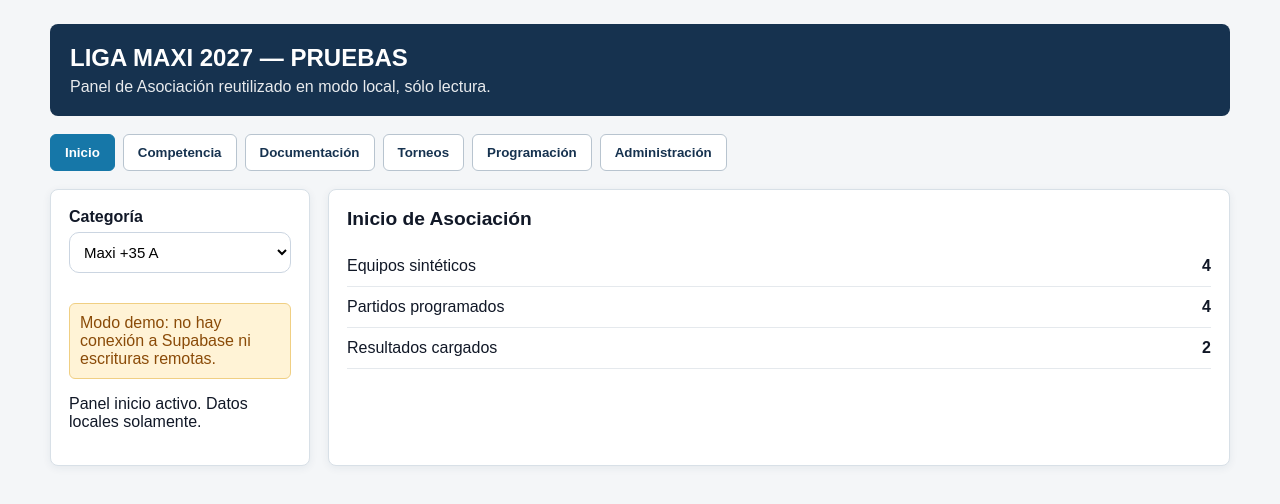
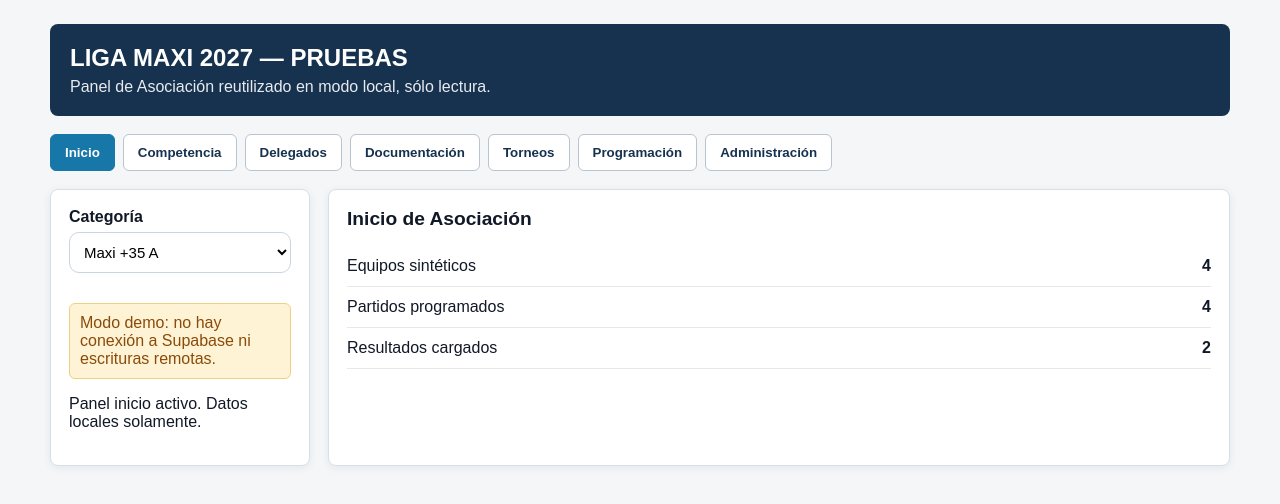
Before and after one commit to nahuelacuna983-hash/liga-maxi, a plain HTML site: page demo_asociacion_2027.html in a window 1280 px wide. Drawn offline with Linux system fonts and the light colour scheme.

Commit message:
feat: add isolated delegate workflow

```diff
--- a/demo_asociacion_2027.html
+++ b/demo_asociacion_2027.html
@@ -21,12 +21,13 @@
   <main class="assoc-demo" data-association-demo="2027">
     <header class="assoc-head"><h1>LIGA MAXI 2027 — PRUEBAS</h1><p>Panel de Asociación reutilizado en modo local, sólo lectura.</p></header>
     <nav class="assoc-nav" aria-label="Panel Asociación">
-      <button data-panel="inicio" aria-selected="true">Inicio</button><button data-panel="competencia" aria-selected="false">Competencia</button><button data-panel="documentacion" aria-selected="false">Documentación</button><button data-panel="torneos" aria-selected="false">Torneos</button><button data-panel="programacion" aria-selected="false">Programación</button><button data-panel="administracion" aria-selected="false">Administración</button>
+      <button data-panel="inicio" aria-selected="true">Inicio</button><button data-panel="competencia" aria-selected="false">Competencia</button><button data-panel="delegados" aria-selected="false">Delegados</button><button data-panel="documentacion" aria-selected="false">Documentación</button><button data-panel="torneos" aria-selected="false">Torneos</button><button data-panel="programacion" aria-selected="false">Programación</button><button data-panel="administracion" aria-selected="false">Administración</button>
     </nav>
     <div class="assoc-layout">
       <aside class="assoc-card"><label for="assoc-category">Categoría</label><select id="assoc-category"><option>Maxi +35 A</option><option>Maxi +35 B</option></select><p class="readonly">Modo demo: no hay conexión a Supabase ni escrituras remotas.</p><p id="assoc-status" role="status">Panel Inicio activo.</p></aside>
       <section id="panel-inicio" class="assoc-card assoc-panel"><h2>Inicio de Asociación</h2><div class="assoc-row"><span>Equipos sintéticos</span><strong>4</strong></div><div class="assoc-row"><span>Partidos programados</span><strong>4</strong></div><div class="assoc-row"><span>Resultados cargados</span><strong>2</strong></div></section>
       <section id="panel-competencia" class="assoc-card assoc-panel" hidden><h2>Competencia</h2><label for="fixture-category">Categoría de prueba</label><select id="fixture-category"><option value="maxi-a">Maxi +35 A</option><option value="maxi-b">Maxi +35 B</option></select><label for="fixture-start">Inicio</label><input id="fixture-start" type="date" value="2027-04-05"><label for="fixture-day">Día de juego</label><select id="fixture-day"><option value="0">Domingo</option><option value="3">Miércoles</option><option value="6">Sábado</option></select><label for="fixture-wheels">Ruedas</label><select id="fixture-wheels"><option value="1">1 rueda</option><option value="2">2 ruedas</option></select><label for="fixture-blocked">Fechas bloqueadas</label><input id="fixture-blocked" value="2027-04-12"><div id="assoc-teams"></div><button id="generate-fixture" type="button">Generar fixture de prueba</button><div id="assoc-competition"></div><button class="disabled-action" disabled>Guardar corrección</button></section>
+      <section id="panel-delegados" class="assoc-card assoc-panel" hidden><h2>Delegados de prueba</h2><p class="readonly">Simulación local: este filtro no reemplaza Auth/RLS.</p><label for="delegate-select">Delegado</label><select id="delegate-select"><option value="delegado-a">Delegado A · Sud América</option><option value="delegado-b">Delegado B · Gonnet</option></select><label for="delegate-category">Categoría</label><select id="delegate-category"><option value="maxi-a">Maxi +35 A</option></select><div id="delegate-matches"></div><label for="delegate-local">Puntos local</label><input id="delegate-local" type="number" min="0"><label for="delegate-away">Puntos visitante</label><input id="delegate-away" type="number" min="0"><button id="delegate-save" type="button">Cargar resultado ficticio</button><p id="delegate-status" role="status"></p></section>
       <section id="panel-documentacion" class="assoc-card assoc-panel" hidden><h2>Documentación</h2><p>La vista real de documentación requiere datos administrativos. En esta demo se muestra sólo el límite de lectura.</p><button class="disabled-action" disabled>Revisar documento</button></section>
       <section id="panel-torneos" class="assoc-card assoc-panel" hidden><h2>Torneos</h2><p>Apertura de prueba 2027 · Maxi +35 A</p><button class="disabled-action" disabled>Publicar torneo</button></section>
       <section id="panel-programacion" class="assoc-card assoc-panel" hidden><h2>Programación</h2><p>Fechas sintéticas cargadas para la demostración.</p><button class="disabled-action" disabled>Publicar fixture</button></section>
--- a/demo_asociacion_2027.js
+++ b/demo_asociacion_2027.js
@@ -3,20 +3,26 @@
   const provider = new SyntheticDataProvider();
   const categories = Object.fromEntries(provider.getCategories().map((category) => [category.id === "cat-maxi-a" ? "maxi-a" : "maxi-b", category.equipos]));
   let currentFixture = [];
-  const panelNames = ["inicio", "competencia", "documentacion", "torneos", "programacion", "administracion"];
+  const panelNames = ["inicio", "competencia", "delegados", "documentacion", "torneos", "programacion", "administracion"];
   function renderTeams() { const teams = categories[document.querySelector("#fixture-category").value]; document.querySelector("#assoc-teams").innerHTML = `<p><strong>Equipos (${teams.length})</strong></p><p>${teams.join(" · ")}</p>`; }
   function renderCompetition() { document.querySelector("#assoc-competition").innerHTML = currentFixture.length ? `<p><strong>${currentFixture.length} partidos · ${new Set(currentFixture.map((match) => match.jornada)).size} jornadas · última fecha ${currentFixture.at(-1).fecha}</strong></p>` + currentFixture.map((match) => `<div class="assoc-row"><span>J${match.jornada} · R${match.rueda || "—"} · ${match.fecha} · ${match.local} vs ${match.visitante}</span><strong>Programado</strong></div>`).join("") : '<p class="readonly">Todavía no hay fixture generado.</p>'; }
   function generateFixture() { const categoryId = document.querySelector("#fixture-category").value; const blocked = document.querySelector("#fixture-blocked").value.split(",").map((value) => value.trim()).filter(Boolean); currentFixture = provider.generateFixture(categoryId, { start: document.querySelector("#fixture-start").value, blocked, wheels: Number(document.querySelector("#fixture-wheels").value), gameDay: Number(document.querySelector("#fixture-day").value) }).matches; renderCompetition(); document.querySelector("#assoc-status").textContent = `Fixture sintético regenerado: ${currentFixture.length} partidos.`; }
+  function renderDelegateMatches() { const matches = provider.getDelegateMatches(document.querySelector("#delegate-select").value, document.querySelector("#delegate-category").value); document.querySelector("#delegate-matches").innerHTML = matches.length ? matches.map((match) => `<div class="assoc-row"><label><input type="radio" name="delegate-match" value="${match.partido_numero}"> ${match.fecha} · ${match.local} vs ${match.visitante}</label><strong>${match.puntos_local == null ? "Pendiente" : `${match.puntos_local} - ${match.puntos_visitante}`}</strong></div>`).join("") : '<p class="readonly">No hay partidos habilitados para este delegado.</p>'; }
+  function saveDelegateResult() { const selected = document.querySelector("input[name=delegate-match]:checked"); if (!selected) { document.querySelector("#delegate-status").textContent = "Seleccioná un partido."; return; } try { provider.loadResult(document.querySelector("#delegate-category").value, Number(selected.value), Number(document.querySelector("#delegate-local").value), Number(document.querySelector("#delegate-away").value)); document.querySelector("#delegate-status").textContent = "Resultado ficticio cargado en memoria."; renderDelegateMatches(); } catch (error) { document.querySelector("#delegate-status").textContent = error.message; } }
   function showPanel(panel) {
     if (!panelNames.includes(panel)) return;
     document.querySelectorAll(".assoc-panel").forEach((element) => { element.hidden = element.id !== `panel-${panel}`; });
     document.querySelectorAll("[data-panel]").forEach((button) => button.setAttribute("aria-selected", String(button.dataset.panel === panel)));
     document.querySelector("#assoc-status").textContent = `Panel ${panel} activo. Datos locales solamente.`;
     if (panel === "competencia") { renderTeams(); renderCompetition(); }
+    if (panel === "delegados") { if (!provider.getMatches("maxi-a").length) provider.generateFixture("maxi-a", { start: "2027-04-04", blocked: ["2027-04-11"], gameDay: 0 }); renderDelegateMatches(); }
   }
   document.querySelectorAll("[data-panel]").forEach((button) => button.addEventListener("click", () => showPanel(button.dataset.panel)));
   document.querySelector("#fixture-category").addEventListener("change", () => { renderTeams(); currentFixture = []; renderCompetition(); });
   document.querySelector("#generate-fixture").addEventListener("click", generateFixture);
+  document.querySelector("#delegate-select").addEventListener("change", renderDelegateMatches);
+  document.querySelector("#delegate-category").addEventListener("change", renderDelegateMatches);
+  document.querySelector("#delegate-save").addEventListener("click", saveDelegateResult);
   document.querySelector("#assoc-category").addEventListener("change", (event) => { document.querySelector("#assoc-status").textContent = `Categoría ${event.target.value}. Datos sintéticos.`; });
   showPanel("inicio");
 })();
```
Also changed, not shown: tests/demo-association-ui.cjs (+1 -1 lines).
